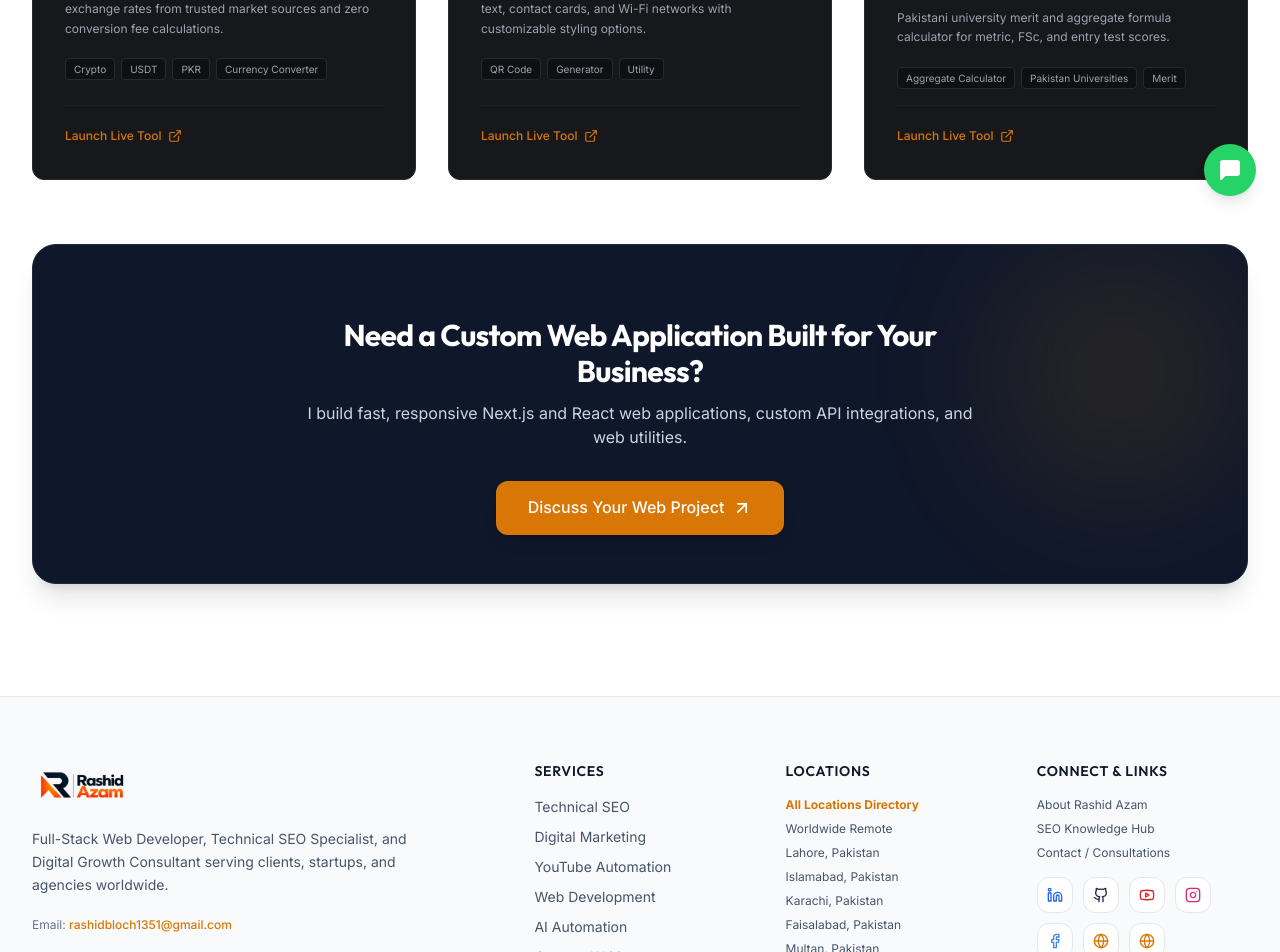
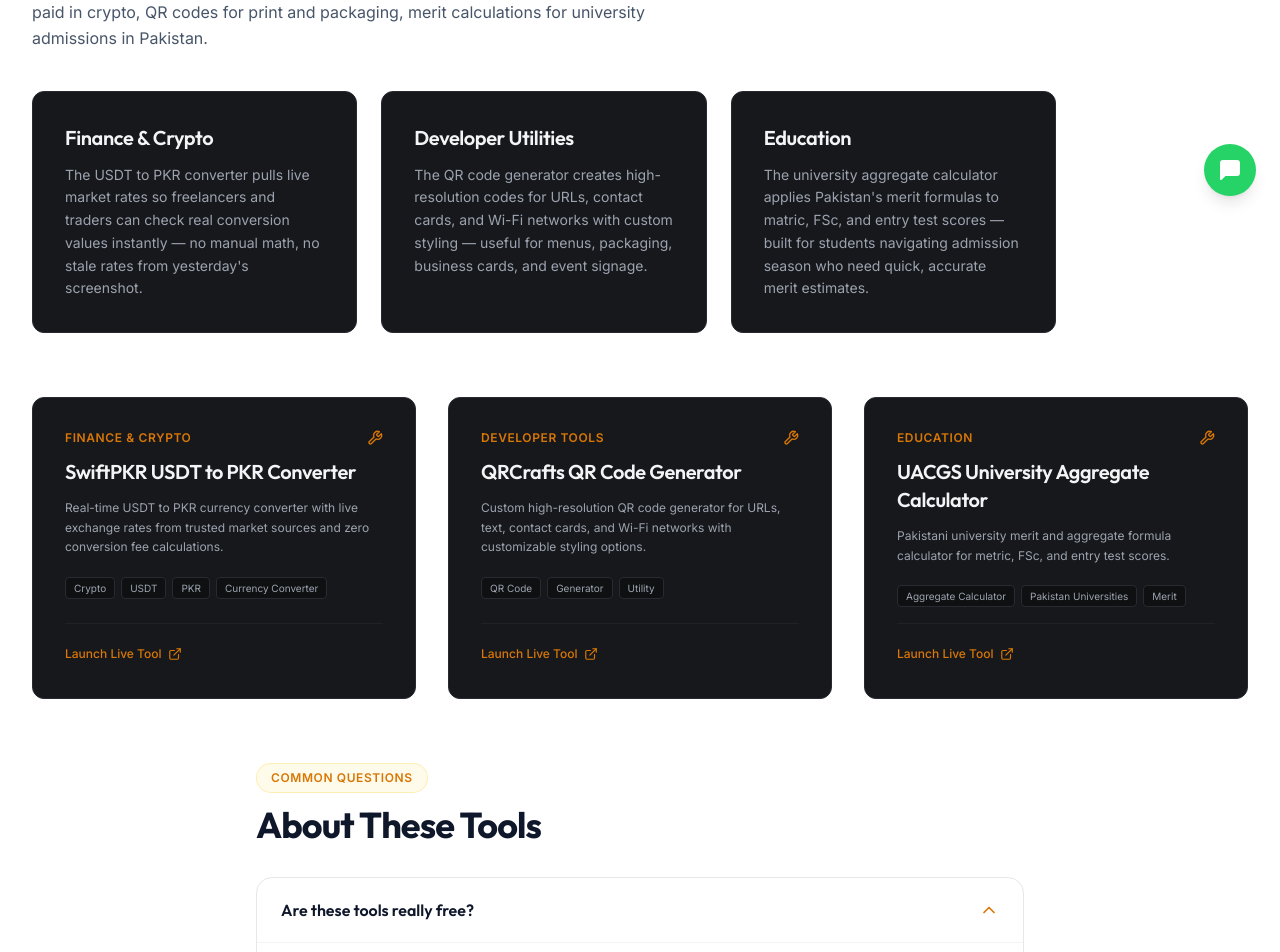
Before and after one commit to rashidbloch1351/rashidazam.me, a Next.js app: page /tools in a window 1280 px wide. Shown: the part 580-1532 px from the top of the page. Built offline with nearby package versions, Linux system fonts and the light colour scheme.

Commit message:
content: add tool categories section + FAQs to /tools hub

```diff
--- a/app/tools/page.tsx
+++ b/app/tools/page.tsx
@@ -7,6 +7,7 @@ import { SectionHeading } from '@/components/ui/SectionHeading';
 import { Breadcrumbs } from '@/components/Breadcrumbs';
 import { CTABanner } from '@/components/CTABanner';
 import { toolsData } from '@/data/toolsData';
+import { FAQAccordion } from '@/components/FAQAccordion';
 
 export const metadata: Metadata = {
   title: 'Free Web & Developer Tools Hub',
@@ -46,6 +47,39 @@ export default function ToolsHubPage() {
           </p>
         </div>
       </Container>
+
+
+      {/* About the Tools */}
+      <section>
+        <Container>
+          <SectionHeading
+            kicker="Why These Exist"
+            title="Practical Utilities, Built to Be Used"
+            description="Each tool below solves a real, recurring problem — currency conversion for freelancers paid in crypto, QR codes for print and packaging, merit calculations for university admissions in Pakistan."
+            className="mb-10"
+          />
+          <div className="grid grid-cols-1 md:grid-cols-3 gap-6 max-w-5xl">
+            <div className="bg-[#17181c] border border-[#272a30] p-8 rounded-xl space-y-3">
+              <h3 className="text-xl font-heading font-semibold text-[#f3f4f6]">Finance & Crypto</h3>
+              <p className="text-sm text-[#9ca3af] leading-relaxed">
+                The USDT to PKR converter pulls live market rates so freelancers and traders can check real conversion values instantly — no manual math, no stale rates from yesterday&apos;s screenshot.
+              </p>
+            </div>
+            <div className="bg-[#17181c] border border-[#272a30] p-8 rounded-xl space-y-3">
+              <h3 className="text-xl font-heading font-semibold text-[#f3f4f6]">Developer Utilities</h3>
+              <p className="text-sm text-[#9ca3af] leading-relaxed">
+                The QR code generator creates high-resolution codes for URLs, contact cards, and Wi-Fi networks with custom styling — useful for menus, packaging, business cards, and event signage.
+              </p>
+            </div>
+            <div className="bg-[#17181c] border border-[#272a30] p-8 rounded-xl space-y-3">
+              <h3 className="text-xl font-heading font-semibold text-[#f3f4f6]">Education</h3>
+              <p className="text-sm text-[#9ca3af] leading-relaxed">
+                The university aggregate calculator applies Pakistan&apos;s merit formulas to matric, FSc, and entry test scores — built for students navigating admission season who need quick, accurate merit estimates.
+              </p>
+            </div>
+          </div>
+        </Container>
+      </section>
 
       {/* Tools Grid */}
       <section>
@@ -93,6 +127,40 @@ export default function ToolsHubPage() {
         </Container>
       </section>
 
+
+      {/* Tools FAQs */}
+      <section>
+        <Container>
+          <div className="max-w-3xl mx-auto space-y-6">
+            <SectionHeading
+              kicker="Common Questions"
+              title="About These Tools"
+              className="mb-8"
+            />
+            <FAQAccordion
+              items={[
+                {
+                  question: "Are these tools really free?",
+                  answer: "Yes — every tool on this page is free to use with no registration required. They open as standalone web apps; just use them.",
+                },
+                {
+                  question: "Do the tools work on mobile?",
+                  answer: "Yes. All tools are built as responsive web apps and work in any modern mobile or desktop browser — no downloads or installs needed.",
+                },
+                {
+                  question: "Is my data safe when using the currency converter?",
+                  answer: "The converter only fetches public exchange rate data to perform calculations. You don't enter personal information, account details, or wallet addresses — it's a calculator, not a trading platform.",
+                },
+                {
+                  question: "Can you build a custom tool for my business?",
+                  answer: "Yes — custom calculators, configurators, booking widgets, and internal dashboards are a core part of the web development service. If a tool would save your team hours weekly, it's usually worth building. Reach out through the contact page with what you're trying to automate.",
+                },
+              ]}
+            />
+          </div>
+        </Container>
+      </section>
+
       {/* CTA Banner */}
       <Container>
         <CTABanner
```
